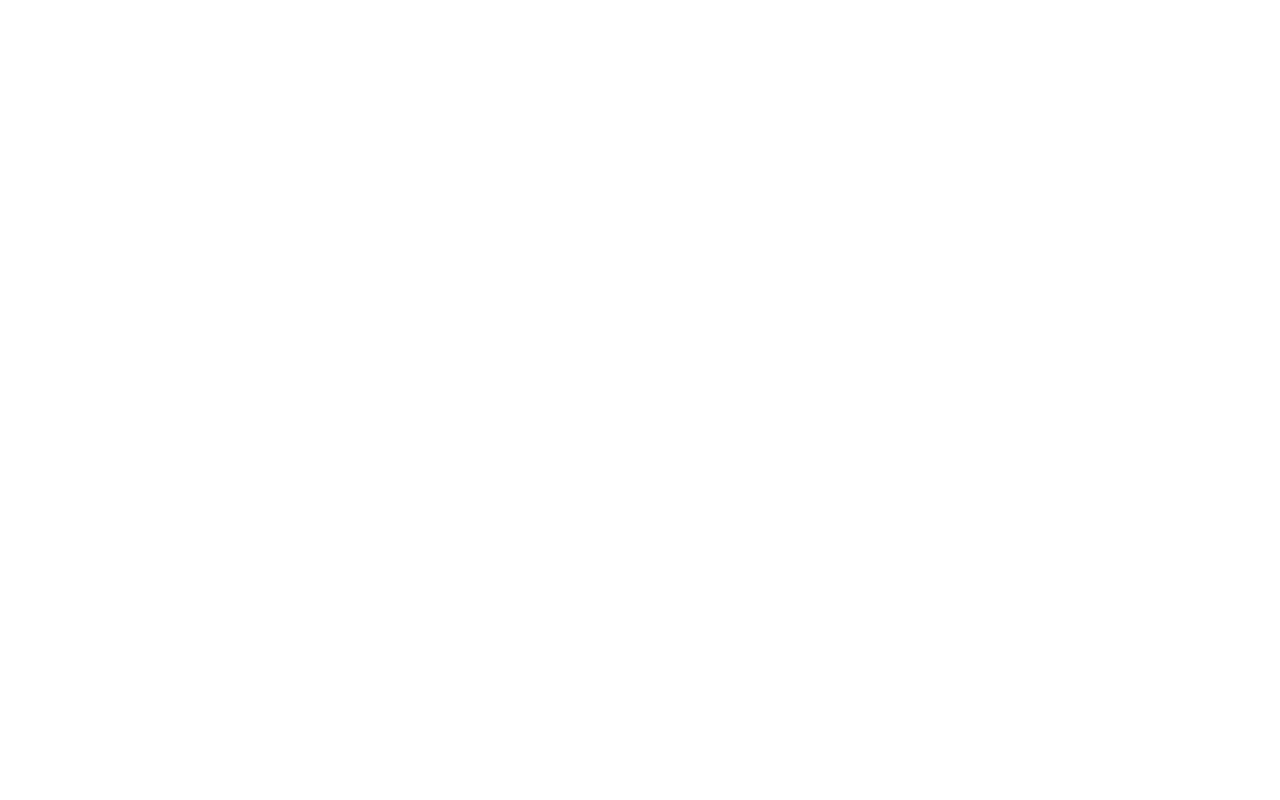
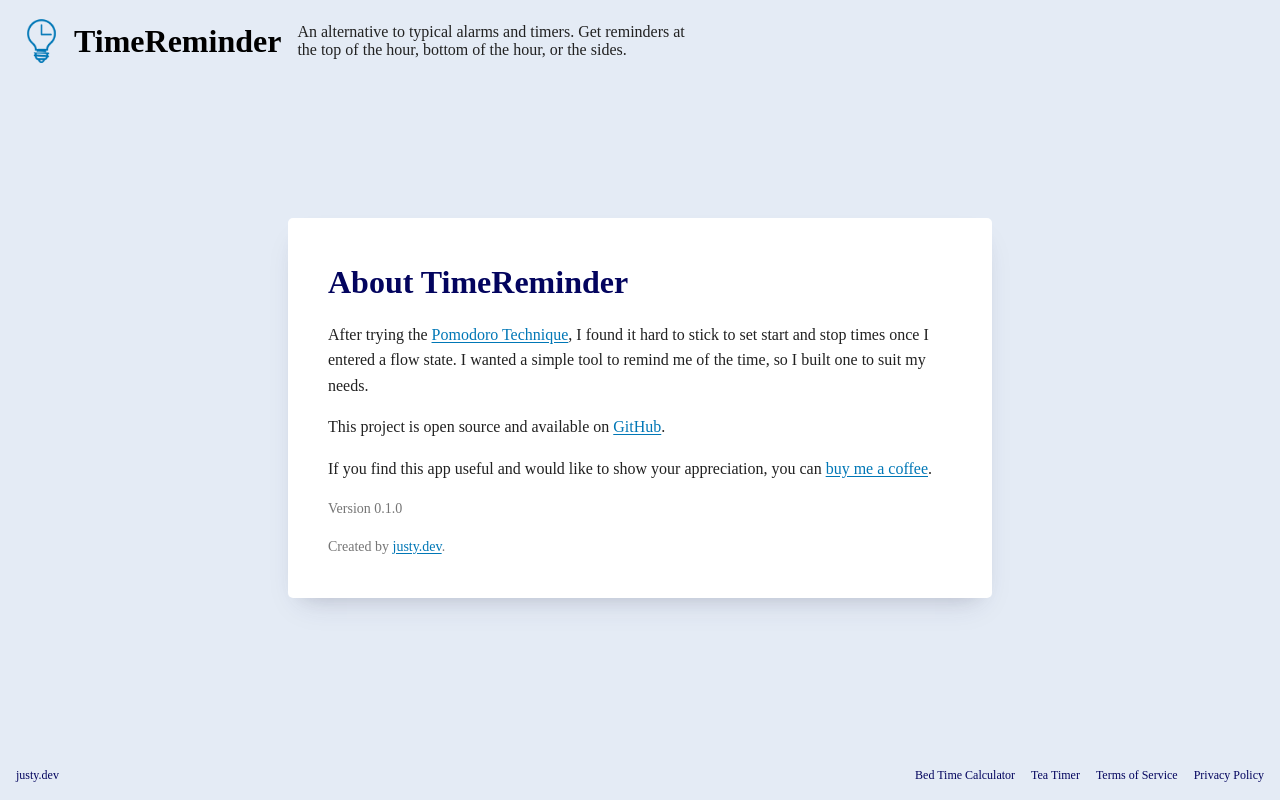
Before and after one commit to devjusty/time-reminder, an Astro site: page /about in a window 1280 px wide. Built offline with nearby package versions, Linux system fonts and the light colour scheme; Astro itself is replaced by a stand-in of ours; no server answers.

Commit message:
feat: update project metadata and enhance layout; add About and Contact pages

```diff
--- a/package.json
+++ b/package.json
@@ -1,7 +1,7 @@
 {
-  "name": "timereminder",
+  "name": "Time Reminder",
   "version": "0.1.0",
-  "description": "remind yourself of the time at regular intervals",
+  "description": "Remind yourself of the time at regular intervals",
   "main": "index.html",
   "scripts": {
     "dev": "astro dev",
--- a/src/components/Header.astro
+++ b/src/components/Header.astro
@@ -4,5 +4,12 @@ import TimeReminderLogo from "../assets/time-reminder-icon.png";
 ---
 
 <header>
-  <Image src={TimeReminderLogo} alt="Time Reminder" width={50} height={50} />
+  <a class="brand" href="/" aria-label="TimeReminder home">
+    <Image src={TimeReminderLogo} alt="" width={50} height={50} />
+    <h1 class="name">TimeReminder</h1>
+  </a>
+  <p class="about">
+    An alternative to typical alarms and timers. Get reminders at the top of
+    the hour, bottom of the hour, or the sides.
+  </p>
 </header>
--- a/src/layouts/BaseLayout.astro
+++ b/src/layouts/BaseLayout.astro
@@ -17,7 +17,7 @@ interface Props {
 }
 
 const {
-  title = "TimeReminder | Keep track of time",
+  title = "Time Reminder | Keep track of time",
   description = "Keep track of time with an alternative to typical alarms and timers. Get audible reminders at the top of the hour, bottom of the hour, or the sides.",
   canonical,
   socialImage = "/time-reminder-screenshot.jpg",
@@ -72,7 +72,9 @@ const socialImageURL = new URL(socialImage, Astro.site);
   </head>
   <body>
     <Header />
-    <slot />
+    <div class="page-content">
+      <slot />
+    </div>
     <Footer />
   </body>
 </html>
--- a/src/pages/about.astro
+++ b/src/pages/about.astro
@@ -0,0 +1,81 @@
+---
+import packageJson from "../../package.json";
+import Layout from "../layouts/BaseLayout.astro";
+
+const { version } = packageJson;
+---
+
+<Layout
+  title="About | Time Reminder"
+  description="Learn why TimeReminder exists, who created it, and where to find its source code."
+>
+  <main class="about-page">
+    <h1>About TimeReminder</h1>
+    <p>
+      After trying the
+      <a href="https://en.wikipedia.org/wiki/Pomodoro_Technique"
+        >Pomodoro Technique</a
+      >, I found it hard to stick to set start and stop times once I entered a
+      flow state. I wanted a simple tool to remind me of the time, so I built
+      one to suit my needs.
+    </p>
+
+    <p>
+      This project is open source and available on
+      <a href="https://github.com/devjusty/time-reminder">GitHub</a>.
+    </p>
+
+    <p>
+      If you find this app useful and would like to show your appreciation, you
+      can <a href="https://buymeacoffee.com/justydev">buy me a coffee</a>.
+    </p>
+
+    <p class="about-meta">Version {version}</p>
+    <p class="about-meta">
+      Created by <a href="https://justy.dev">justy.dev</a>.
+    </p>
+  </main>
+</Layout>
+
+<style>
+  .about-page {
+    width: min(100%, 44rem);
+    padding: var(--spacing-large);
+    background: var(--white);
+    border-radius: var(--border-radius);
+    box-shadow:
+      rgba(50, 50, 93, 0.15) 0 15px 30px -12px,
+      rgba(0, 0, 0, 0.15) 0 10px 20px -14px;
+  }
+
+  .about-page h1 {
+    color: var(--primary-dark);
+    margin-bottom: var(--spacing-medium);
+  }
+
+  .about-page p {
+    color: var(--primary-text);
+    line-height: 1.6;
+    margin-top: var(--spacing-medium);
+  }
+
+  .about-page a {
+    color: var(--primary);
+    text-underline-offset: 2px;
+  }
+
+  .about-page a:hover {
+    color: var(--primary-light);
+  }
+
+  .about-page .about-meta {
+    color: var(--secondary-text);
+    font-size: 0.875rem;
+  }
+
+  @media screen and (max-width: 768px) {
+    .about-page {
+      padding: var(--spacing-medium);
+    }
+  }
+</style>
--- a/src/pages/privacy.astro
+++ b/src/pages/privacy.astro
@@ -360,6 +360,7 @@ const lastUpdated = "August 19, 2026";
 <style>
   .privacy-page {
     max-width: 44rem;
+    width: min(100%, 44rem);
   }
   .updated-note {
     color: var(--color-text-muted);
--- a/src/pages/terms.astro
+++ b/src/pages/terms.astro
@@ -206,6 +206,7 @@ const lastUpdated = "August 20, 2026";
 <style>
   .terms-page {
     max-width: 44rem;
+    width: min(100%, 44rem);
   }
   .updated-note {
     color: var(--color-text-muted);
--- a/src/styles/global.css
+++ b/src/styles/global.css
@@ -28,7 +28,7 @@
   --spacing-large: 40px;
   --border-radius: 5px;
 
-  --font-body: "Satoshi", sans-serif;
+  --font-body: var(--font-satoshi), sans-serif;
 }
 
 *,
@@ -39,11 +39,36 @@
 }
 
 body {
+  min-height: 100vh;
+  display: flex;
+  flex-direction: column;
   font-family: var(--font-body);
   line-height: 1.5;
   transition: background-color var(--transition-speed) ease;
   background-color: var(--grey-light-1);
   -webkit-font-smoothing: antialiased;
+}
+
+body > header {
+  display: flex;
+  align-items: center;
+  justify-content: flex-start;
+  gap: var(--spacing-medium);
+  padding: var(--spacing-medium) var(--spacing-medium) 0;
+}
+
+body > header .brand {
+  display: inline-flex;
+  align-items: center;
+  gap: var(--spacing-small);
+  color: inherit;
+  text-decoration: none;
+  flex-shrink: 0;
+}
+
+body > header .about {
+  max-width: 400px;
+  margin: 0;
 }
 
 img,
@@ -88,6 +113,31 @@ h6 {
   min-height: calc(100vh - 24px);
 }
 
+.page-content {
+  display: flex;
+  align-items: center;
+  justify-content: center;
+  width: 100%;
+  min-height: calc(100vh - 220px);
+  padding: var(--spacing-medium);
+  flex: 1;
+}
+
+.skip-link {
+  position: absolute;
+  top: var(--spacing-small);
+  left: var(--spacing-small);
+  z-index: 1;
+  padding: var(--spacing-small) var(--spacing-medium);
+  background: var(--primary-dark);
+  color: var(--white);
+  transform: translateY(-200%);
+}
+
+.skip-link:focus-visible {
+  transform: translateY(0);
+}
+
 .app {
   background-color: var(--white);
   border-radius: 4rem;
@@ -97,6 +147,7 @@ h6 {
     rgba(0, 0, 0, 0.3) 0px 18px 36px -18px;
   /* text-align: center; */
   width: min(400px, 90%);
+  margin-inline: auto;
   user-select: none;
 }
 
@@ -439,18 +490,26 @@ input:checked + .slider:before {
 }
 
 footer {
+  margin-top: auto;
   width: 100%;
   display: flex;
+  flex-wrap: wrap;
   justify-content: space-between;
+  gap: var(--spacing-small);
   font-size: 0.75rem;
   color: var(--primary-dark);
-  padding-left: var(--spacing-medium);
-  padding-right: var(--spacing-small);
+  padding: var(--spacing-medium);
 }
 
 .footer a {
   text-decoration: none;
   color: var(--primary-dark);
+}
+
+.footer-links {
+  display: flex;
+  flex-wrap: wrap;
+  gap: var(--spacing-medium);
 }
 
 .footer a:hover {
```
Also changed, not shown: src/pages/contact.astro (+54 -0 lines).
